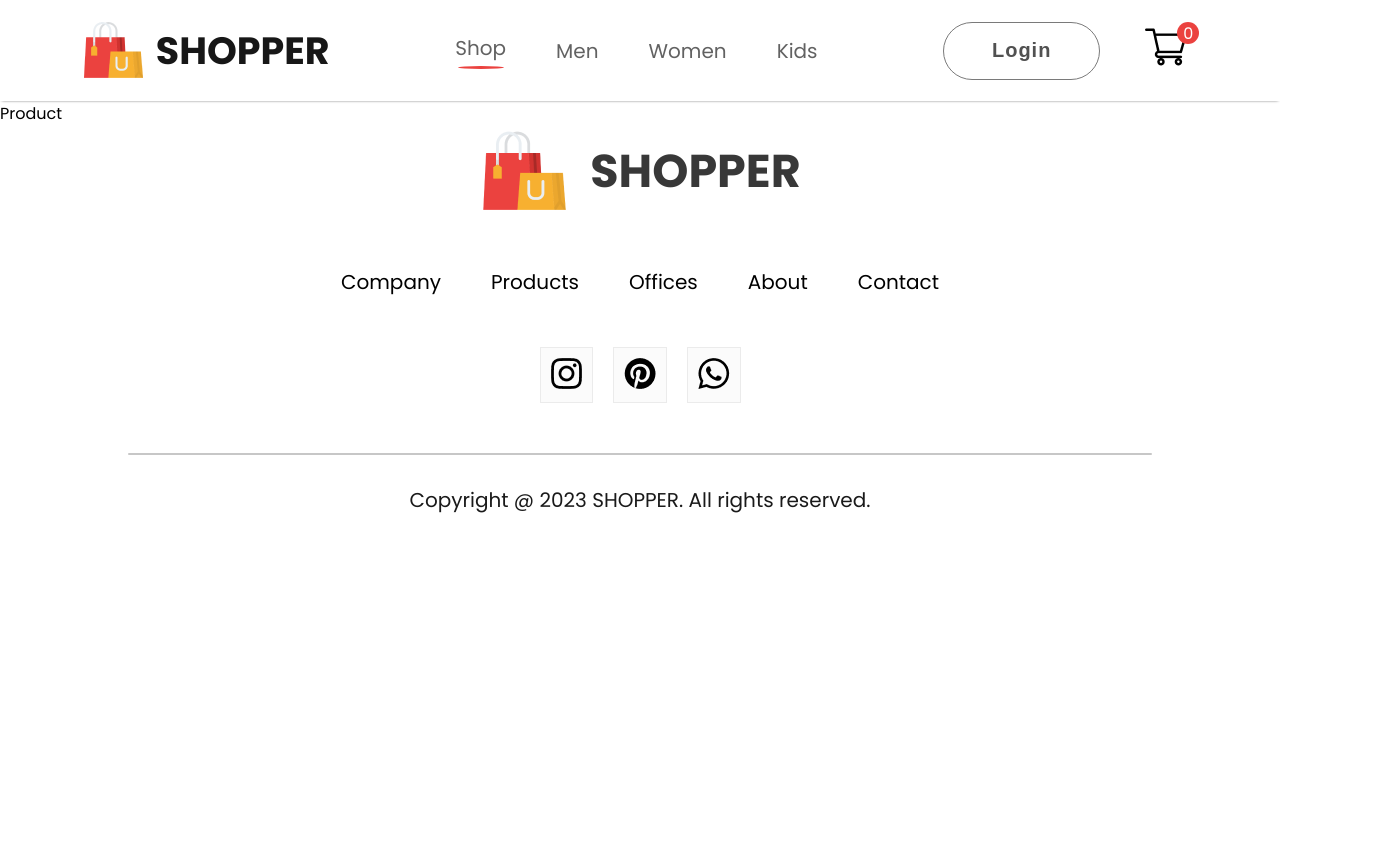
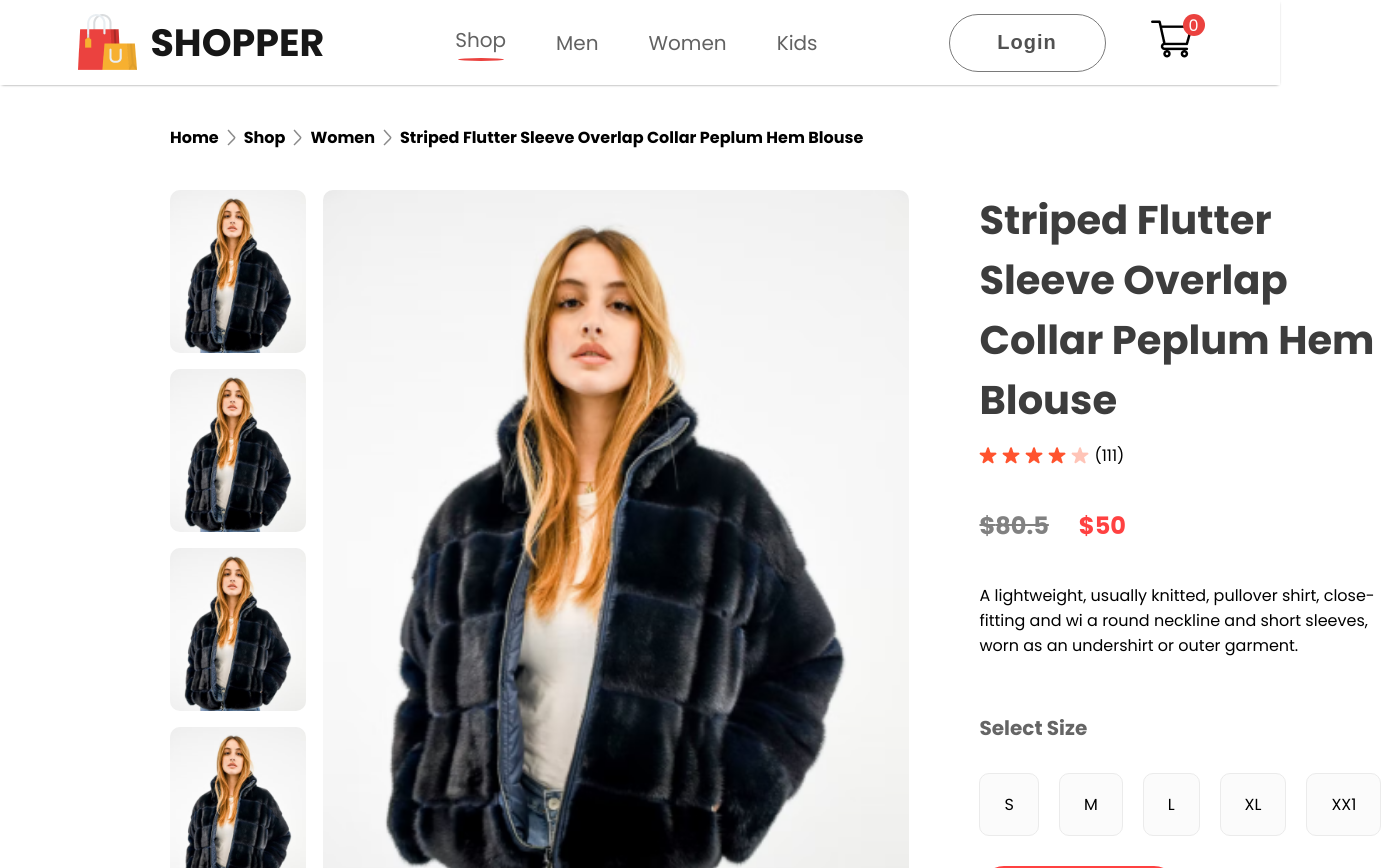
Before and after one commit to p-Limbo1996/E-commerce, a React (Create React App) app: page /product/1 in a window 1280 px wide. Shown: the top 868 px of the page, 1381 px wide, since content can reach past the window. Before the commit the page ends 800 px from the top, so only its background shows below. Built offline with nearby package versions, Linux system fonts and the light colour scheme.

Commit message:
create ProductDisplay ,Breadcrums and change some style

```diff
--- /dev/null
+++ b/src/Components/Breadcrums/Breadcrums.css
@@ -0,0 +1,9 @@
+.breadcrums{
+    display: flex;
+    gap: 8px;
+    align-items: center;
+    font-size: 16px;
+    font-weight: 600;
+    margin:40px 170px ;
+    text-transform: capitalize;
+}
--- /dev/null
+++ b/src/Components/Breadcrums/Breadcrums.jsx
@@ -0,0 +1,19 @@
+import React from 'react'
+import "./Breadcrums.css"
+import arrow_icon from "../assets/breadcrum_arrow.png"
+
+const Breadcrums = (props) => {
+
+    const{product}=props;
+
+  return (
+    <div className='breadcrums'>
+         home <img src={arrow_icon} alt="" />
+        shop <img src={arrow_icon} alt="" />
+        {product.category} <img src={arrow_icon} alt="" />
+        {product.name}
+    </div>
+  )
+}
+
+export default Breadcrums
--- a/src/Components/Footer/Footer.css
+++ b/src/Components/Footer/Footer.css
@@ -4,6 +4,7 @@
   justify-content: center;
   align-items: center;
   gap: 50px;
+  margin-top: 30px;
 }
 .footer-logo{
     display: flex;
@@ -35,6 +36,7 @@ gap: 20px;
 .footer-icons-container{
     padding: 10px;
     padding-bottom: 6px;
+    border-radius: 15px;
     background: #fbfbfb;
     border: 1px solid #ebebeb;
 }
--- a/src/Components/Item/Item.jsx
+++ b/src/Components/Item/Item.jsx
@@ -1,10 +1,16 @@
 import React from 'react'
 import "./Item.css"
+import { Link } from 'react-router-dom'
 const Item = ({id,name,image,new_price,old_price}) => {
+
+
+  const handleClick = () => {
+    window.scrollTo(0, 0);
+  };
   return (
     <div className='item'>
 
-        <img src={image} alt="" />
+        <Link to={`/product/${id}`}><img src={image} onClick={handleClick} alt="" /></Link>
         <p>{name}</p>
 
         <div className="item-prices">
--- a/src/Components/Navbar/Navbar.css
+++ b/src/Components/Navbar/Navbar.css
@@ -1,7 +1,7 @@
 .navbar {
   display: flex;
   justify-content: space-around;
-  padding:18px;
+  padding:10px;
   box-shadow: 0 1px 3px -2px black;
 
 }
--- /dev/null
+++ b/src/Components/ProductDisplay/ProductDisplay.css
@@ -0,0 +1,94 @@
+.productdisplay {
+  display: flex;
+  margin: 0 170px 100px;
+}
+
+.productdisplay-left {
+  display: flex;
+  gap: 17px;
+}
+.productdisplay-img-list {
+  display: flex;
+  flex-direction: column;
+  gap: 16px;
+}
+.productdisplay-img-list img {
+  height: 163px;
+  border-radius: 10px;
+}
+
+.productdisplay-main-img {
+  width: 586px;
+  height: 700px;
+  border-radius: 10px;
+}
+
+.productdisplay-right {
+  margin: 0px 70px;
+  display: flex;
+  flex-direction: column;
+}
+
+.productdisplay-right h1 {
+  font-size: 40px;
+  color: #3d3d3d;
+  font-weight: 700;
+}
+.productdisplay-right-star {
+  display: flex;
+  align-items: center;
+  margin-top: 13px;
+  gap: 5px;
+}
+
+.productdisplay-right-prices {
+  display: flex;
+  margin: 40px 0px;
+  gap: 30px;
+  font-size: 24px;
+  font-weight: 700;
+}
+.productdisplay-right-price-old{
+    color: #818181;
+    text-decoration: line-through;
+}
+.productdisplay-right-price-new{
+color:#ff4141 ;
+}
+.productdisplay-right-size h1{
+    margin-top: 55px;
+    font-size: 20px;
+    font-weight: 600;
+    color: #656565;
+}
+
+.productdisplay-right-sizes{
+    display: flex;
+    gap: 20px;
+    margin: 30px 0px;
+
+}
+.productdisplay-right-sizes div{
+  padding: 18px 24px;
+  border-radius: 10px;
+  background: #fbfbfb;
+  border: 1px solid #ebebeb;
+}
+
+.productdisplay-right button{
+    padding: 20px 40px;
+    width: 200px;
+    font-size: 16px;
+    font-weight: 600;
+    color: white;
+    background: #ff4141;
+    outline: none;
+    border: none;
+    border-radius: 25px;
+    margin-bottom: 40px;
+    cursor: pointer;
+}
+
+.productdisplay-right-category span{
+    font-weight: 600;
+}
--- /dev/null
+++ b/src/Components/ProductDisplay/ProductDisplay.jsx
@@ -0,0 +1,66 @@
+import React from "react";
+import "./ProductDisplay.css";
+import star_icon from "../assets/star_icon.png";
+import star_dull_icon from "../assets/star_dull_icon.png";
+const ProductDisplay = (props) => {
+  const { product } = props;
+
+  return (
+    <div className="productdisplay">
+      <div className="productdisplay-left">
+        <div className="productdisplay-img-list">
+          <img src={product.image} alt="" />
+          <img src={product.image} alt="" />
+          <img src={product.image} alt="" />
+          <img src={product.image} alt="" />
+        </div>
+        <div className="productdisplay-img">
+          <img className="productdisplay-main-img" src={product.image} alt="" />
+        </div>
+      </div>
+      <div className="productdisplay-right">
+        <h1>{product.name}</h1>
+        <div className="productdisplay-right-star">
+          <img src={star_icon} alt="" />
+          <img src={star_icon} alt="" />
+          <img src={star_icon} alt="" />
+          <img src={star_icon} alt="" />
+          <img src={star_dull_icon} alt="" />
+          <p>(111)</p>
+        </div>
+        <div className="productdisplay-right-prices">
+          <div className="productdisplay-right-price-old">
+            ${product.old_price}
+          </div>
+          <div className="productdisplay-right-price-new">
+            ${product.new_price}
+          </div>
+        </div>
+        <div className="productdisplay-right-description">
+          A lightweight, usually knitted, pullover shirt, close-fitting and wi a
+          round neckline and short sleeves, worn as an undershirt or outer
+          garment.
+        </div>
+        <div className="productdisplay-right-size">
+          <h1>Select Size</h1>
+          <div className="productdisplay-right-sizes">
+            <div>S</div>
+            <div>M</div>
+            <div>L</div>
+            <div>XL</div>
+            <div>XX1</div>
+          </div>
+        </div>
+        <button>ADD TO CART</button>
+        <p className="productdisplay-right-category">
+            <span>Category :</span> Women ,T-Shirt ,Crop Top
+        </p>
+        <p className="productdisplay-right-category">
+            <span>Tags :</span> Modern , Latest
+        </p>
+      </div>
+    </div>
+  );
+};
+
+export default ProductDisplay;
--- a/src/pages/LoginSignup.css
+++ b/src/pages/LoginSignup.css
@@ -43,7 +43,7 @@
   border-radius: 20px;
   outline: none;
   border: 1px solid #c9c9c9;
-  background: violet;
+  background: #FF4141;
   color: white;
   margin: 24px auto;
   cursor: pointer;
@@ -57,7 +57,7 @@
   font-weight: 500;
 }
 .loginsignup-login span {
-  color: violet;
+  color: #FF4141;
   font-weight: 600;}
 
 .loginsignup-agree {
--- a/src/pages/Product.jsx
+++ b/src/pages/Product.jsx
@@ -1,19 +1,23 @@
 import React, { useContext } from 'react'
 import { ShopContext } from "../Context/ShopContex";
 import { useParams } from 'react-router-dom'
+import Breadcrums from '../Components/Breadcrums/Breadcrums';
+import ProductDisplay from '../Components/ProductDisplay/ProductDisplay';
 
 const Product = () => {
 
 
   const {all_product}  = useContext(ShopContext);
-
   const {productId}=useParams();
-
+  const product =all_product.find((item)=>item.id===Number(productId))
 
   return (
     <div className='product'>
-      Product
-      </div>
+
+
+      <Breadcrums product={product}/>
+      <ProductDisplay product={product}/>
+    </div>
   )
 }
 
```
